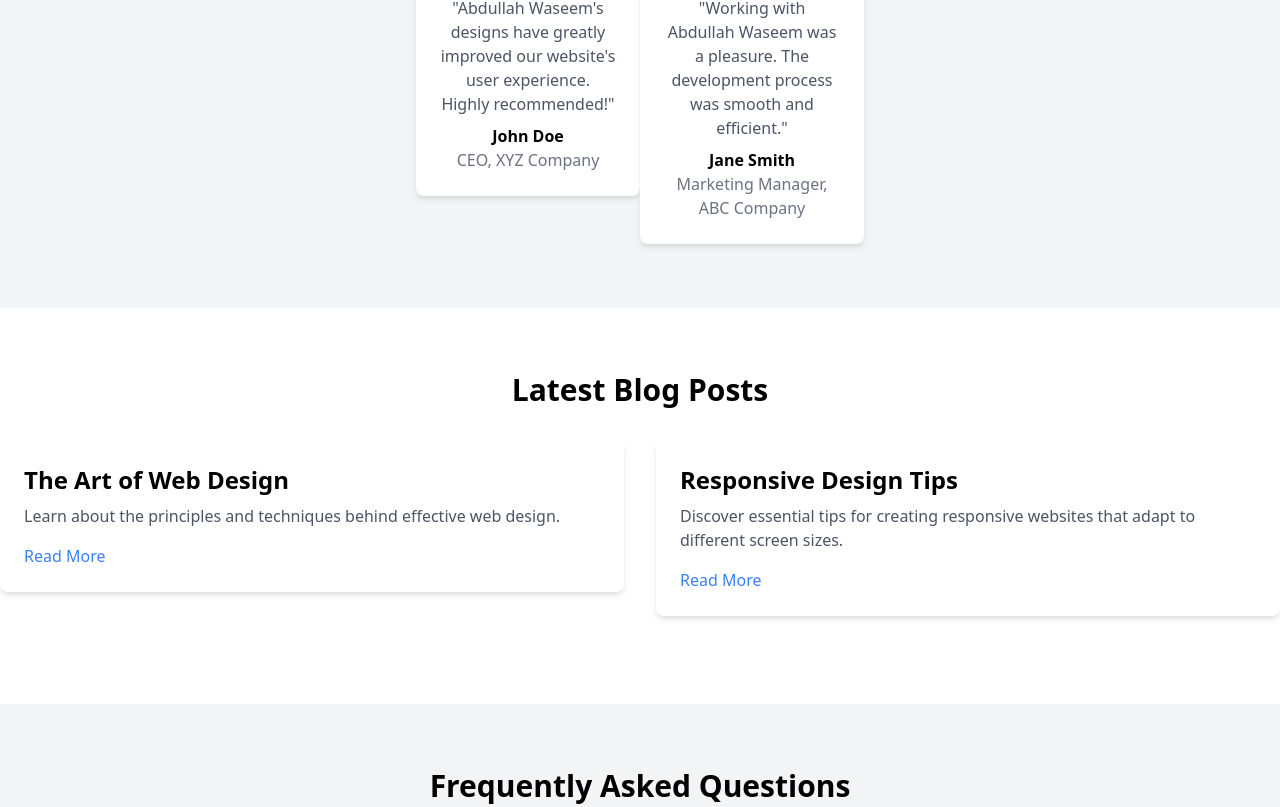
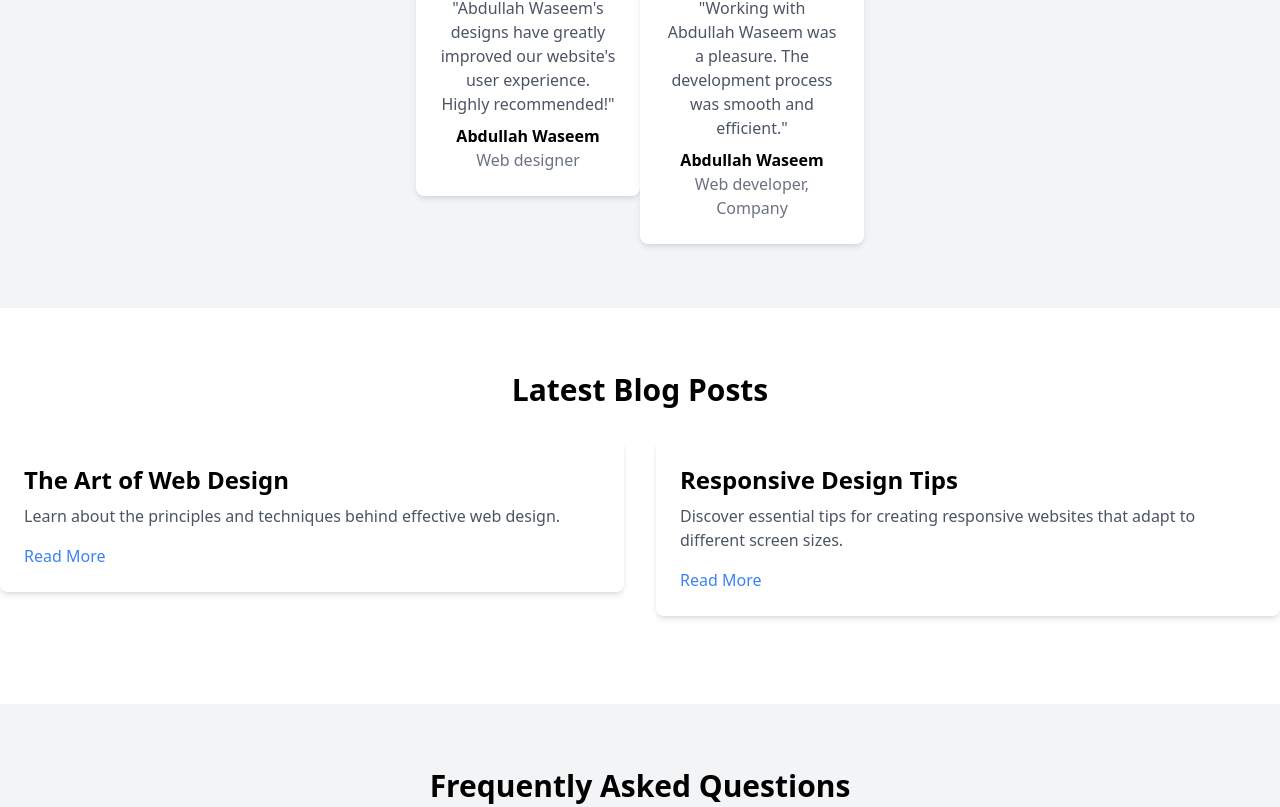
Before and after one commit to abooddevelop/personal-website., a plain HTML site: page index.html in a window 1280 px wide. Shown: the part 1536-2343 px from the top of the page. Drawn offline with nearby package versions, Linux system fonts and the light colour scheme.

Commit message:
Update index.html

```diff
--- a/index.html
+++ b/index.html
@@ -137,16 +137,16 @@
             <div class="animate__animated animate__fadeInUp p-6 bg-white rounded-lg shadow-md">
               <img src="avatar1.jpg" alt="Testimonial Avatar" class="mx-auto h-12 w-12 rounded-full mb-4">
               <p class="text-gray-600">"Abdullah Waseem's designs have greatly improved our website's user experience. Highly recommended!"</p>
-              <p class="font-bold mt-2">John Doe</p>
-              <p class="text-gray-500">CEO, XYZ Company</p>
+              <p class="font-bold mt-2">Abdullah Waseem</p>
+              <p class="text-gray-500">Web designer</p>
             </div>
           </div>
           <div class="w-1/2 mx-auto">
             <div class="animate__animated animate__fadeInUp p-6 bg-white rounded-lg shadow-md">
               <img src="avatar2.jpg" alt="Testimonial Avatar" class="mx-auto h-12 w-12 rounded-full mb-4">
               <p class="text-gray-600">"Working with Abdullah Waseem was a pleasure. The development process was smooth and efficient."</p>
-              <p class="font-bold mt-2">Jane Smith</p>
-              <p class="text-gray-500">Marketing Manager, ABC Company</p>
+              <p class="font-bold mt-2">Abdullah Waseem</p>
+              <p class="text-gray-500">Web developer, Company</p>
             </div>
           </div>
         </div>
@@ -283,3 +283,4 @@
   <section class="py-16">
     <div class="container mx-auto">
       <div class="bg-gray-300 rounded-lg overflow-hidden">
+<h1>this website was created by Abdullah Waseem,all copy rights reserved 2023</h1>
```
